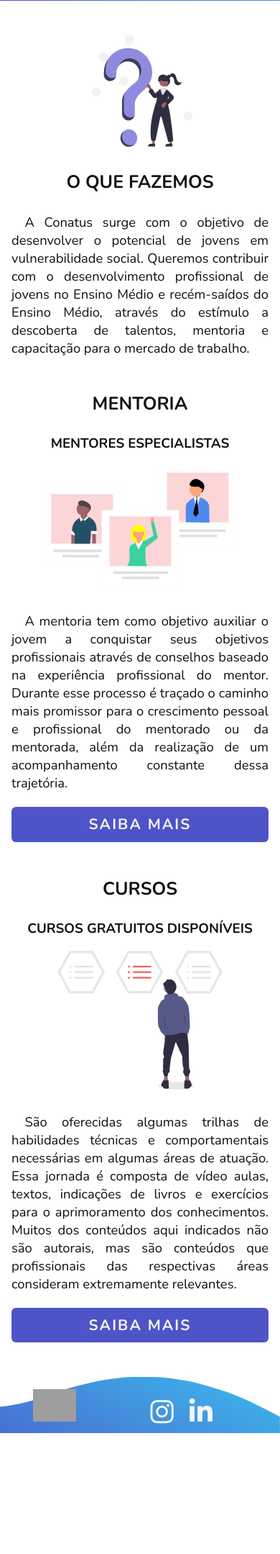
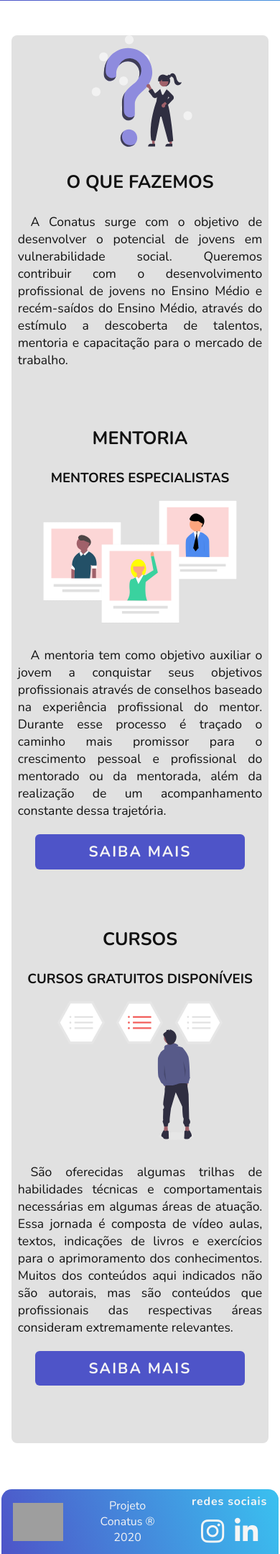
Before and after one commit to projeto-conatus/conatus, a PHP site: page / in a window 390 px wide. Shown: the part 843-3002 px from the top of the page at 72% size. Before the commit the page ends 2834 px from the top, so only its background shows below. Run offline with PHP 8.4, Linux system fonts and the light colour scheme; some libraries are stand-ins or nearby versions; grey boxes are pictures that could not be loaded.

Commit message:
ajustando detalhes, responsividade etc

```diff
--- a/css/apresentacao.css
+++ b/css/apresentacao.css
@@ -8,6 +8,11 @@
   justify-content: center;
   margin: 3em 1em 0;
   text-align: justify;
+}
+
+.mainApresentacao {
+  border-radius: .5em;
+  background: #e1e1e1;
 }
 
 .apresentacao h2, h3 {
@@ -22,11 +27,13 @@
 
 .apresentacao p {
   text-indent: 1em;
-  font-size: 1.15em;
+  font-size: 1.1em;
+  padding: 0 .5em;
+  box-sizing: border-box;
 }
 
 .apresentacao article {
-  margin-bottom: 3em;
+  margin-bottom: 5em;
 }
 
 .apresentacao img {
@@ -47,7 +54,8 @@
 }
 
 .botaoSaibaMais {
-  margin-top: 1em;
+  width: 70%;
+  margin: 1em auto 0;
   display: flex;
   justify-content: center;
   background: #4E54C8;
@@ -61,57 +69,158 @@
 }
 
 footer {
-  background: url(/images/bg_detail_footer.svg) no-repeat;
-  background-position: right;
-  background-size: cover;
+  display: flex;
+  margin: 4em auto 0;
 }
 
 footer .footerContainer {
+  background: linear-gradient(249.52deg, #3AC1F0 0%, #4E54C8 100%);
+  height: 90px;
+  width: 99%;
   display: flex;
-  justify-content: space-around;
+  justify-content: space-between;
+  align-items: center;
+  margin: 0 auto;
+  border-radius: .9em .9em 0 0;
+  padding: 0 1em;
+  box-sizing: border-box;
+}
+
+footer .logoFooter {
+  width: 70px;
+}
+
+footer p {
+  text-align: center;
+  width: 90px;
+}
+
+footer .redesSociais {
+  display: flex;
+  flex-direction: column;
+  justify-content: center;
   align-items: center;
 }
 
-footer .logoFooter {
-  padding: .5em 0;
-  width: 60px;
+
+.redesSociais h4 {
+  text-transform: lowercase;
+  letter-spacing: .05em;
+  height: 15px;
 }
 
-footer .redesSociais {
+.redesSociais .icones {
+  margin-top: .3em;
+  list-style: none;
+  display: flex;
   font-size: 2.3em;
-  display: flex;
-  list-style: none;
+
 }
 
-footer .redesSociais li{
-  padding-top: .5em;
-  box-sizing: border-box;
+
+.redesSociais .icones i {
+  padding: .2em;
 }
 
-footer .redesSociais li:last-child {
-  padding-right: 1em;
-}
 
-footer .redesSociais i {
-  padding: .3em;
-}
 
-@media (min-width: 940px) {
+@media (min-width: 1280px) {
   .apresentacao {
     width: 70%;
     flex-wrap: wrap;
+    margin: 3em auto;
+  }
+
+  .mainApresentacao {
     margin: 0 auto;
   }
 
+  .apresentacao h3 {
+    font-size: 1.5em;
+  }
+
+  .apresentacao h2 {
+    font-size: 2.5em;
+  }
+
+  .apresentacao p {
+    text-indent: 1em;
+    font-size: 2em;
+  }
+
+  .oQueFazemos {
+    display: grid;
+    grid-template-columns: 2fr 1fr;
+    align-items: center;
+    grid-template-areas: "titulo titulo"
+                         "texto img"
+                         "texto img";
+  }
+
+  .oQueFazemosTitulo {
+    margin-top: 5em;
+    grid-area: titulo;
+  }
+
+  .oQueFazemosParagrafo {
+    grid-area: texto;
+  }
+
   .arteDuvida {
+    grid-area: img;
     width: initial;
   }
 
   .arteEspecialistas {
+    width: 100%;
+  }
+
+  .arteEscolha {
+    width: 100%;
+  }
+
+  .botaoSaibaMais {
+    display: flex;
+    justify-content: center;
+    margin: 1em auto;
+    width: 200px;
+    padding: .8em 0;
+    transition: .3s;
+  }
+
+  .botaoSaibaMais:hover {
+    background: #6A70E1 ;
+  }
+
+
+  footer .footerContainer{
+    width: 99.9%;
+    height: 120px;
+    padding: 0 5em;
+  }
+
+  footer .logoFooter {
+    width: 90px;
+  }
+
+  footer p {
+    font-size: 1.2em;
     width: initial;
   }
 
-  .arteEscolha {
-    width: initial;
+  .redesSociais h4 {
+    font-size: .7em;
+  }
+
+  .redesSociais .icones {
+    font-size: 1.5em;
+  }
+
+  .icones i {
+    transition: .5s;
+  }
+
+  .icones i:hover {
+    color: #4E54C8;
   }
 }
--- a/css/style.css
+++ b/css/style.css
@@ -13,7 +13,7 @@ body {
 
 .homePage {
   width: 100%;
-  min-height: 100vh;
+  height: 100vh;
   background: linear-gradient(249.52deg, #3AC1F0 0%, #4E54C8 100%);
 }
 
@@ -112,9 +112,9 @@ header {
   animation: showMenu .7s;
 }
 
-..mainHomePageHomePage .slogan {
+.slogan {
   margin-top: 100px;
-  font-size: 28px;
+  font-size: 2.2em;
   text-align: center;
   letter-spacing: .03em;
 }
@@ -126,7 +126,7 @@ header {
 .botaoEntrar {
   border: 3px solid #f5f5f5;
   display: flex;
-  margin: 100px auto 0 ;
+  margin: 30% auto 0 ;
   justify-content: center;
   width: 160px;
   font-size: 24px;
@@ -148,7 +148,7 @@ header {
 
   .headerContainer {
     display: flex;
-    width: 60%;
+    width: 70%;
     margin: 0 auto;
     justify-content: space-between;
     align-items: center;
@@ -159,8 +159,8 @@ header {
   }
 
   .logoContainer img {
-    width: 100%;
-    height: 115px;
+    width: 400px;
+    height: 90px;
   }
 
   .iconeMenu {
@@ -178,6 +178,7 @@ header {
     align-items: center;
     width: initial;
     line-height: initial;
+    font-size: clamp(16px, 1.1vw, 1.5vw);
   }
 
   .itensMenu li {
@@ -208,9 +209,9 @@ header {
   }
 
   .mainHomePage {
-    width: 60%;
+    width: 70%;
     padding-left: .1em;
-    margin: 8em auto 0;
+    margin: 7em auto 0;
     display: grid;
     grid-template-columns: 2fr 1fr;
     box-sizing: border-box;
@@ -222,7 +223,7 @@ header {
 
   .mainHomePage .slogan{
     padding-top: 1em;
-    font-size:4em;
+    font-size: clamp(1vw, 3vw, 5.5em);
     text-align: left;
     margin: 0;
     line-height: 1.1;
@@ -231,6 +232,7 @@ header {
   }
 
   .mainHomePage .arteHomePageDesktop {
+    width: 100%;
     display: initial;
     grid-area: img;
   }
--- a/index.html
+++ b/index.html
@@ -50,11 +50,11 @@
     <div class="apresentacao" id="apresentacao">
       <main class="mainApresentacao">
 
-        <article>
+        <article class="oQueFazemos">
           <img src="images/arte_duvida.svg" alt="Moça com dúvida" class="arteDuvida">
 
-          <h2>O que fazemos</h2>
-          <p>
+          <h2 class="oQueFazemosTitulo">O que fazemos</h2>
+          <p class="oQueFazemosParagrafo">
             A Conatus surge com o objetivo de desenvolver o potencial de jovens em vulnerabilidade
             social. Queremos contribuir com o desenvolvimento profissional de jovens no Ensino Médio e
             recém-saídos do Ensino Médio, através do estímulo a descoberta de talentos, mentoria e
@@ -91,9 +91,14 @@
       <div class="footerContainer">
         <img src="images/logoC.svg" alt="logomarca da Conatus" class="logoFooter">
 
-        <ul class="redesSociais">
-          <li><a href="#"><i class="fab fa-instagram"></i></a></li>
-          <li><a href="#"><i class="fab fa-linkedin-in"></i></a></li>
+        <p>Projeto Conatus &reg; 2020</p>
+
+        <div class="redesSociais">
+          <h4>Redes sociais</h4>
+          <div class="icones">
+            <li><a href="#"><i class="fab fa-instagram"></i></a></li>
+            <li><a href="#"><i class="fab fa-linkedin-in"></i></a></li>
+          </div>
         </ul>
       </div>
 
```
Also changed, not shown: images/bg_detail_footer.svg (deleted), images/bg_detail_header.svg (deleted).
